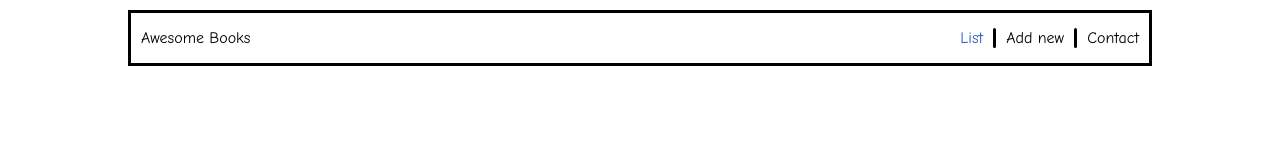
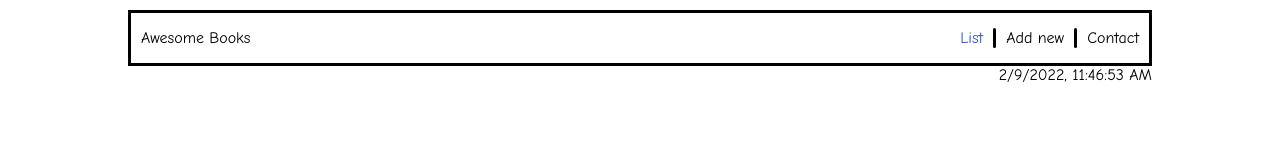
Before and after one commit to Thermiee/Awesome-Books, a website: page index.html in a window 1280 px wide. Shown: the top 160 px of the page. Drawn offline with nearby package versions, Linux system fonts and the light colour scheme.

Commit message:
Add Date and Time

```diff
--- a/css/styles.css
+++ b/css/styles.css
@@ -4,20 +4,23 @@
   font-family: "Comic Sans MS", "Comic Sans", cursive;
 }
 
+header {
+  position: fixed;
+  right: 0;
+  left: 0;
+  margin: 10px 10%;
+}
+
 #navbar {
   border: 3px solid;
-  margin: 10px 10%;
   display: flex;
   justify-content: space-between;
   align-items: center;
   padding: 10px;
   height: 30px;
-  position: fixed;
-  right: 0;
-  left: 0;
 }
 
-#navbar ul{
+#navbar ul {
   display: flex;
   list-style: none;
   gap: 10px;
@@ -34,6 +37,10 @@
 #navbar a {
   text-decoration: none;
   color: black;
+}
+
+#current-date {
+  float: right;
 }
 
 #headline {
@@ -184,7 +191,7 @@ button.remove-button {
   gap: 20px;
 }
 
-#contact-info h1{
+#contact-info h1 {
   text-align: center;
   font-size: 30px;
   margin-bottom: 50px;
--- a/index.html
+++ b/index.html
@@ -9,7 +9,8 @@
     <link rel="stylesheet" href="https://cdnjs.cloudflare.com/ajax/libs/animate.css/4.1.1/animate.min.css">
 </head>
 
-<body>
+<body onload=display_ct();>
+    <header>
     <nav id="navbar">
         <a href="">Awesome Books</a>
         <ul>
@@ -30,7 +31,12 @@
             </li>
         </ul>
     </nav>
+    <div id="current-date">
 
+    </div>
+</header>
+
+<main>
     <section id="awesome-books">
         <h1>All awesome books</h1>
         <div id="books-list">
@@ -57,6 +63,8 @@
             <li>Our address: Streetname 22, 84503 City, Country</li>
         </ul>
     </section>
+</main>
+
 
     <footer>
        <p>  Copyright ... </p>
--- a/js/main.js
+++ b/js/main.js
@@ -196,3 +196,16 @@ addBookForm.addEventListener('submit', (event) => {
   addBookForm.elements.author.value = '';
   showBooksList();
 });
+
+
+function display_c(){
+  var refresh=1000; // Refresh rate in milli seconds
+  mytime=setTimeout('display_ct()',refresh)
+  }
+
+  function display_ct() {
+    var x = new Date()
+    var x1 =x.toLocaleString();// changing the display to UTC string
+    document.getElementById('current-date').innerHTML = x1;
+    tt=display_c();
+   }
```
